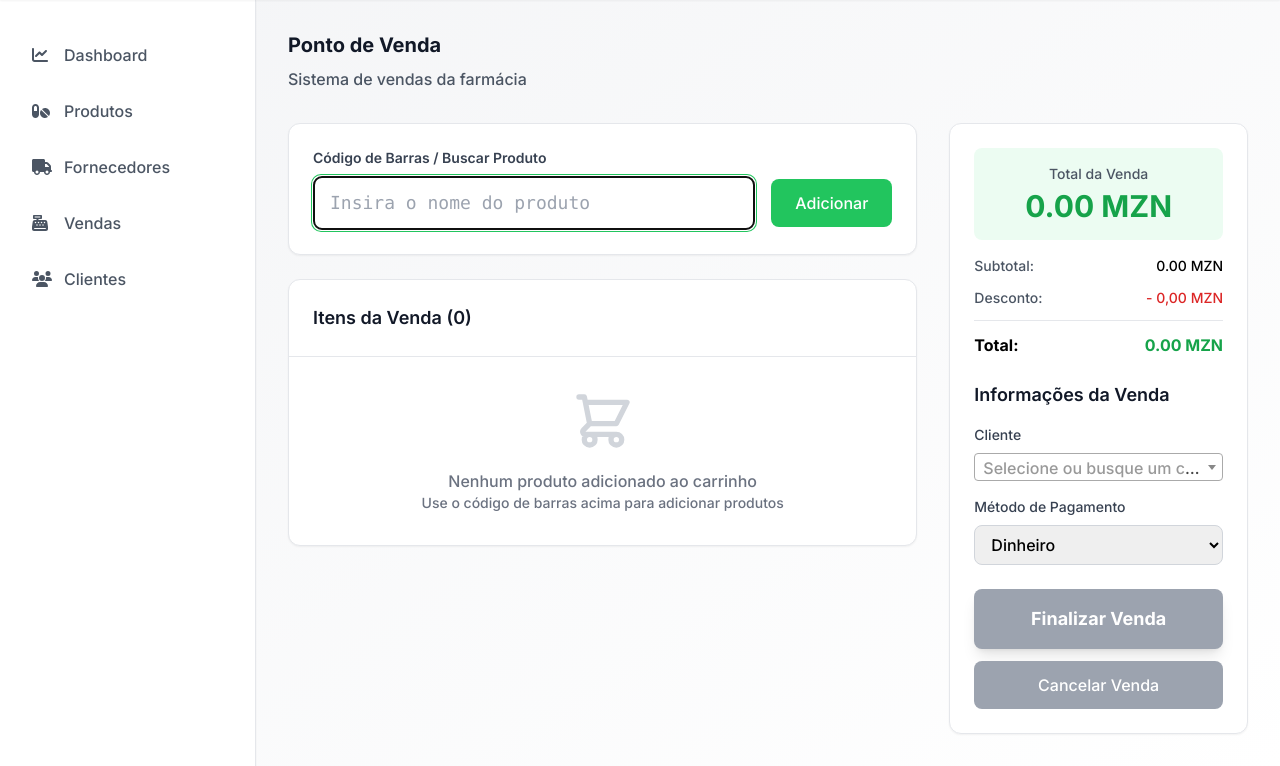
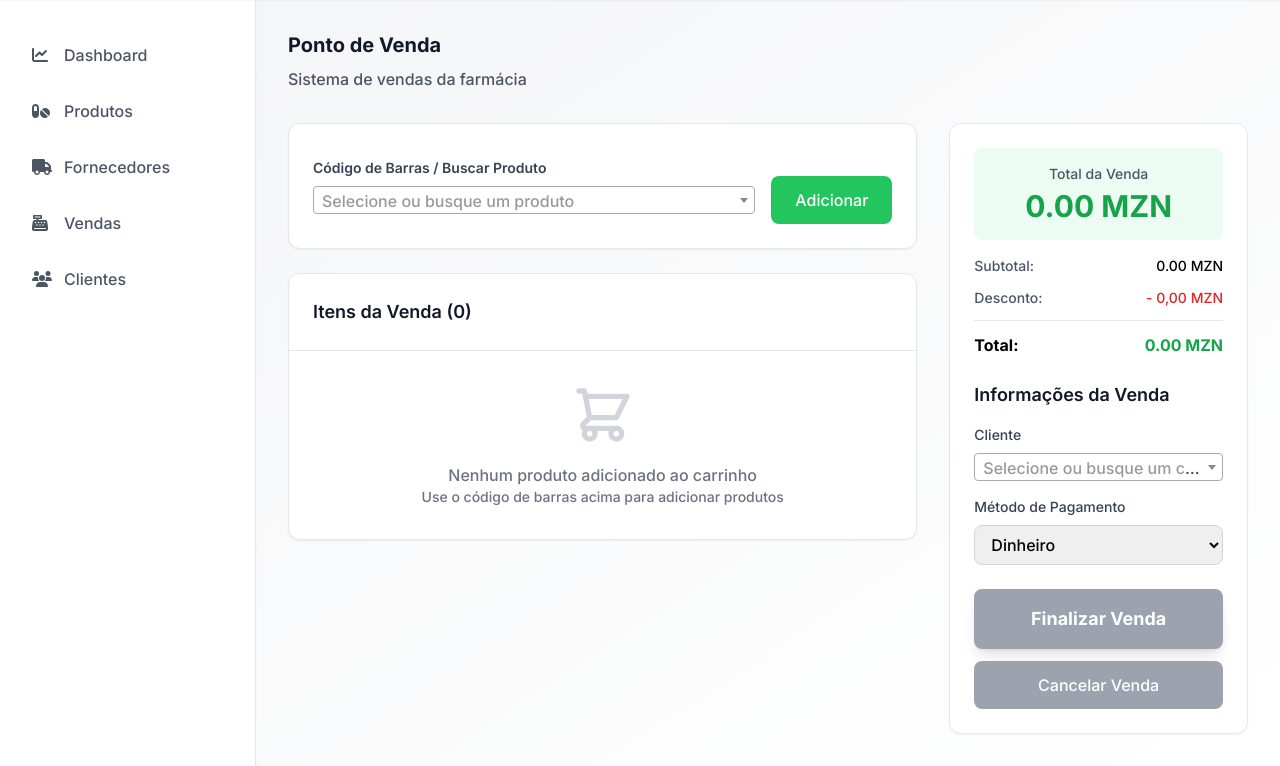
Before and after one commit to yrnsaraiva/pharmaSys, a Django app: page /vendas/criar/ in a window 1280 px wide. Shown: the part 65-831 px from the top of the page. Run offline with Django 5.2, Linux system fonts and the light colour scheme; a user stored in the database is signed in; data comes from the database, SQL or seed files in the repository; both versions use the stored data as it was after the commit; data that the repository does not hold is empty; some libraries are stand-ins or nearby versions.

Commit message:
update vendas/views, vendas/template

```diff
--- a/vendas/templates/vendas/criar_venda.html
+++ b/vendas/templates/vendas/criar_venda.html
@@ -23,12 +23,22 @@
                                     <label class="block text-sm font-semibold text-gray-700 mb-2">
                                         Código de Barras / Buscar Produto
                                     </label>
-{#                                    <input class="w-full px-4 py-3 border border-pharmacy-gray rounded-lg focus:ring-2 focus:ring-pharmacy-green focus:border-transparent transition-all text-lg font-mono"#}
-{#                                           name="codigo_barras" placeholder="Digite o código de barras"#}
-{#                                           type="text" required autofocus>#}
-                                    <input class="w-full px-4 py-3 border border-pharmacy-gray rounded-lg focus:ring-2 focus:ring-pharmacy-green focus:border-transparent transition-all text-lg font-mono"
-                                           name="nome_produto" placeholder="Insira o nome do produto"
-                                           type="text" required autofocus>
+                                    {#                                    <input class="w-full px-4 py-3 border border-pharmacy-gray rounded-lg focus:ring-2 focus:ring-pharmacy-green focus:border-transparent transition-all text-lg font-mono"#}
+                                    {#                                           name="codigo_barras" placeholder="Digite o código de barras"#}
+                                    {#                                           type="text" required autofocus>#}
+                                    {#                                    <input class="w-full px-4 py-3 border border-pharmacy-gray rounded-lg focus:ring-2 focus:ring-pharmacy-green focus:border-transparent transition-all text-lg font-mono"#}
+                                    {#                                           name="nome_produto" placeholder="Insira o nome do produto"#}
+                                    {#                                           type="text" required autofocus>#}
+                                    <select name="produto" id="produto-select"
+                                            class="w-full px-4 py-5 border border-pharmacy-gray rounded-lg focus:ring-2 focus:ring-pharmacy-green focus:border-transparent transition-all text-lg"
+                                            required>
+                                        <option value="" disabled selected>Selecione ou busque um produto</option>
+                                        {% for produto in produtos %}
+                                            <option value="{{ produto.id }}">{{ produto.nome }}
+                                                - {{ produto.codigo_barras }}</option>
+                                        {% endfor %}
+                                    </select>
+
                                 </div>
                                 <button class="bg-pharmacy-green hover:bg-pharmacy-green-dark text-white px-6 py-3 rounded-lg transition-colors font-medium mt-7"
                                         type="submit">
@@ -229,7 +239,13 @@
                 placeholder: 'Selecione ou busque um cliente',
                 allowClear: true
             });
+
+            $('#produto-select').select2({
+                placeholder: 'Selecione ou busque um produto',
+                allowClear: true
+            });
         });
+
     </script>
 
 
--- a/vendas/views.py
+++ b/vendas/views.py
@@ -96,16 +96,18 @@ def imprimir_recibo_imagem(request, venda_id):
 def criar_venda(request):
     formas_pagamento = Venda.FORMA_PAGAMENTO_CHOICES
     clientes = Cliente.objects.all().order_by('nome')
+    productos = Produto.objects.all().order_by('nome')
     cart = request.session.get('cart', [])
     total = 0
     subtotal = 0
 
     if request.method == 'POST':
         # codigo_barras = request.POST.get('codigo_barras')
-        nome_produto = request.POST.get('nome_produto')
-        if nome_produto:
+        # nome_produto = request.POST.get('nome_produto')
+        produto_id = request.POST.get('produto')  # campo do select2
+        if produto_id:
             try:
-                produto = Produto.objects.get(nome=nome_produto)
+                produto = Produto.objects.get(id=produto_id)
 
                 # Verificar estoque total considerando lotes válidos
                 estoque_total = produto.estoque_total()
@@ -165,6 +167,7 @@ def criar_venda(request):
 
     context = {
         'cart': cart,
+        'produtos': productos,
         'subtotal': subtotal,
         'total': total,
         'formas_pagamento': formas_pagamento,
```
Also changed, not shown: pharmaSys/settings.py (+4 -4 lines), db.sqlite3.
